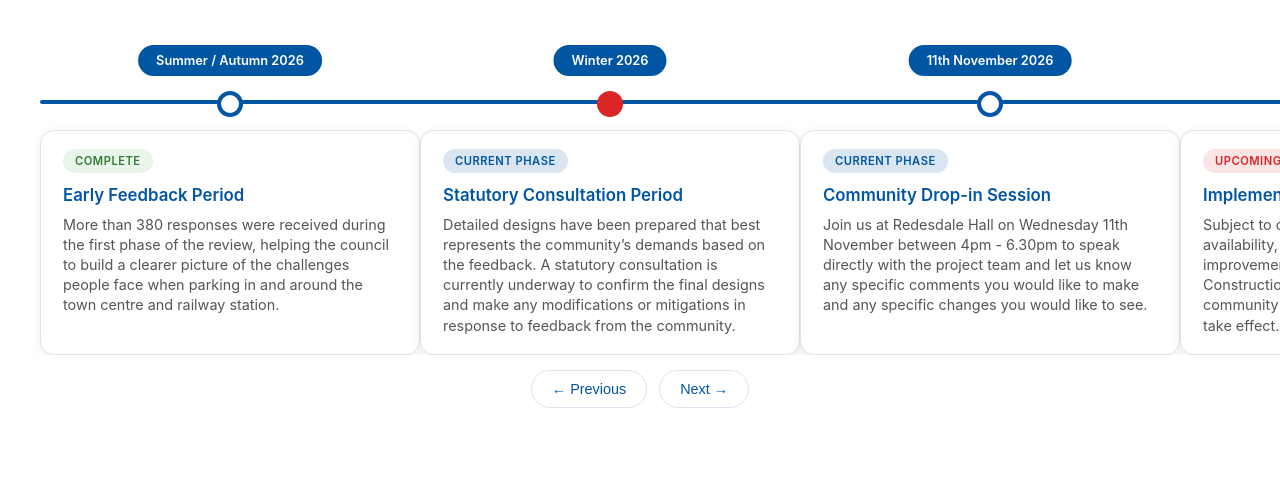
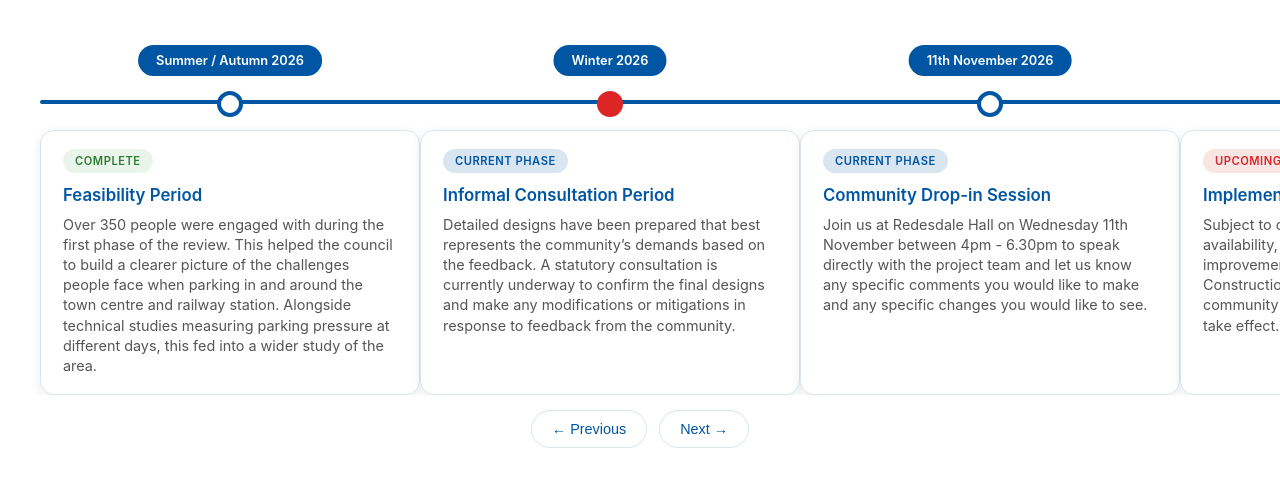
Before and after one commit to OzudPCL/MIM-Phase-2, a plain HTML site: page index.html in a window 1280 px wide. Drawn offline with Linux system fonts and the light colour scheme.

Commit message:
Update index.html

```diff
--- a/index.html
+++ b/index.html
@@ -252,8 +252,8 @@ body {
           <div class="date-badge">Summer / Autumn 2026</div>
           <div class="card">
             <span class="status-badge status-complete">Complete</span>
-            <h3>Early Feedback Period</h3>
-            <p>More than 380 responses were received during the first phase of the review, helping the council to build a clearer picture of the challenges people face when parking in and around the town centre and railway station.</p>
+            <h3>Feasibility Period</h3>
+            <p>Over 350 people were engaged with during the first phase of the review. This helped the council to build a clearer picture of the challenges people face when parking in and around the town centre and railway station. Alongside technical studies measuring parking pressure at different days, this fed into a wider study of the area.</p>
           </div>
         </div>
 
@@ -261,7 +261,7 @@ body {
           <div class="date-badge">Winter 2026</div>
           <div class="card">
             <span class="status-badge status-active">Current Phase</span>
-            <h3>Statutory Consultation Period</h3>
+            <h3>Informal Consultation Period</h3>
             <p>Detailed designs have been prepared that best represents the community’s demands based on the feedback. A statutory consultation is currently underway to confirm the final designs and make any modifications or mitigations in response to feedback from the community.</p>
           </div>
         </div>
```
